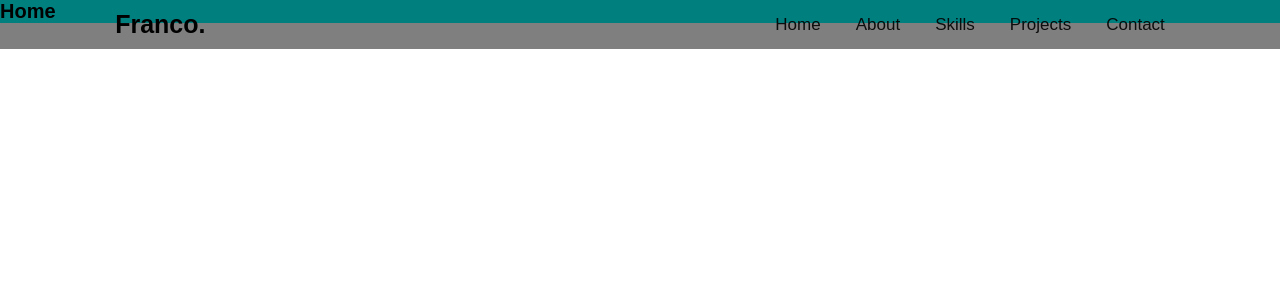
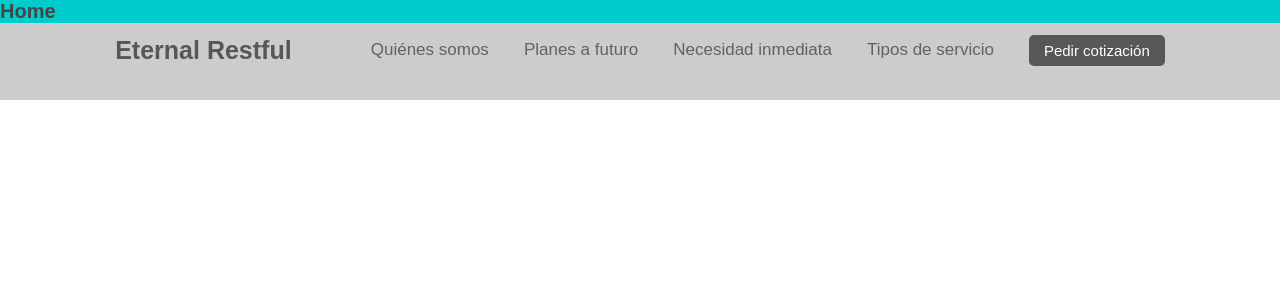
Before and after one commit to frangabriel13/restful, a React (Vite) app in the folder client/: page / in a window 1280 px wide. Shown: the top 300 px of the page. Built offline with nearby package versions, Linux system fonts and the light colour scheme.

Commit message:
css header

```diff
--- a/client/package.json
+++ b/client/package.json
@@ -14,6 +14,7 @@
     "axios": "^1.7.2",
     "react": "^18.3.1",
     "react-dom": "^18.3.1",
+    "react-icons": "^5.2.1",
     "react-redux": "^9.1.2",
     "react-router-dom": "^6.25.1",
     "redux": "^5.0.1",
--- a/client/src/components/header/Header.jsx
+++ b/client/src/components/header/Header.jsx
@@ -1,6 +1,7 @@
 import React from "react";
 import s from "./Header.module.css"
 import { useState, useEffect } from "react";
+import { IoMdMenu } from "react-icons/io";
 
 function Header() {
   const [menuOpen, setMenuOpen] = useState(false);
@@ -24,12 +25,6 @@ function Header() {
   const scrollToSection = (sectionId) => {
     document.getElementById(sectionId);
   };
-  // const scrollToSection = (sectionId) => {
-  //   const section = document.getElementById(sectionId);
-  //   if (section) {
-  //     section.scrollIntoView({ behavior: "smooth" });
-  //   }
-  // };
 
   const toggleMenu = (sectionId) => {
     setMenuOpen(!menuOpen);
@@ -41,19 +36,25 @@ function Header() {
 
   return (
     <div className={`${s.container} ${isScrolled ? s.scrolled : ""}`}>
-        <a href="#home" className={s.logo}>Franco.</a>
+      <div>
+        <a href="#home" className={s.logo}>Eternal Restful</a>
+      </div>
+      <div className={s.divNav}>
         <nav className={`${s.navbar} ${menuOpen ? s.open : ''}`}>
-            <a href="#home" className={s.home} onClick={() => toggleMenu('home')}>Home</a>
-            <a href="#about" onClick={() => toggleMenu('about')}>About</a>
-            <a href="#skills" onClick={() => toggleMenu('skills')}>Skills</a>
-            <a href="#projects" onClick={() => toggleMenu('projects')}>Projects</a>
-            <a href="#contact" onClick={() => toggleMenu('contact')}>Contact</a>
+            <a href="#home" className={s.home} onClick={() => toggleMenu('home')}>Quiénes somos</a>
+            <a href="#about" onClick={() => toggleMenu('about')}>Planes a futuro</a>
+            <a href="#skills" onClick={() => toggleMenu('skills')}>Necesidad inmediata</a>
+            <a href="#projects" onClick={() => toggleMenu('projects')}>Tipos de servicio</a>
         </nav>
+        <button className={s.btnQuote}>Pedir cotización</button>
+      </div>
         <div className={s.navToggle}>
-          <i className={`bx bx-menu ${s.icon}`} onClick={toggleMenu}></i>
+          <IoMdMenu className={s.btnMenu} onClick={toggleMenu} />
         </div>
     </div>
   );
 }
 
 export default Header;
+
+// cambiar a a Link para que no recargue la pagina
--- a/client/src/components/header/Header.module.css
+++ b/client/src/components/header/Header.module.css
@@ -5,9 +5,10 @@
   top: 0;
   left: 0;
   width: 100%;
+  min-height: 10rem;
   padding: 1rem 9%;
   /* background: transparent; */
-  background: rgba(0, 0, 0, 0.5);
+  background: rgba(0, 0, 0, 0.2);
   display: flex;
   justify-content: space-between;
   align-items: center;
@@ -25,11 +26,23 @@
   font-weight: 600;
 }
 
+.divNav {
+  display: flex;
+  align-items: center;
+}
+
+.navbar {
+  display: flex;
+  gap: 3.5rem;
+  padding: 0rem 3.5rem;
+}
+
 .navbar a {
   font-size: 1.7rem;
   color: var(--text-color);
   font-weight: 500;
-  margin-left: 3.5rem;
+  /* margin-left: 3.5rem; */
+  /* gap: 3.5rem; */
   transition: .3s;
   position: relative;
   opacity: 0.9;
@@ -46,7 +59,8 @@
   bottom: 0;
   width: 0;
   height: .2rem;
-  background: #ffffff;
+  /* background: #ffffff; */
+  background:rgb(87, 87, 87);
   transition: all 0.45s;
 }
 
@@ -67,7 +81,20 @@
   cursor: pointer;
 }
 
+.btnQuote {
+  background: var(--text-color);
+  color: #ffffff;
+  padding: 0.7rem 1.5rem;
+  font-size: 1.5rem;
+  border-radius: 0.5rem;
+  font-weight: 500;
+  transition: .3s;
+  cursor: pointer;
+}
 
+.btnQuote:hover {
+  background: var(--main-color);
+}
 
 @media (max-width: 768px) {
   .navbar {
@@ -87,6 +114,12 @@
     /* display: block; */
   }
 
+  .btnMenu {
+    color: #ffffff;
+    font-size: 2.5rem;
+    position: relative;
+  }
+
   .navToggle i {
     position: relative;
   }
--- a/client/src/index.css
+++ b/client/src/index.css
@@ -15,8 +15,8 @@
   --second-bg-color: #08223c;
   --dark-color: #0F1422;
   /* --text-color: #ededed; */
-  --text-color: black;
-  --main-color: #24a0cc ;
+  --text-color: rgb(87, 87, 87);
+  --main-color: rgb(102, 102, 102);
   --second-color: #0085b8;
 }
 
```
Also changed, not shown: 1 other file (tests, documents, lock files or other folders).
